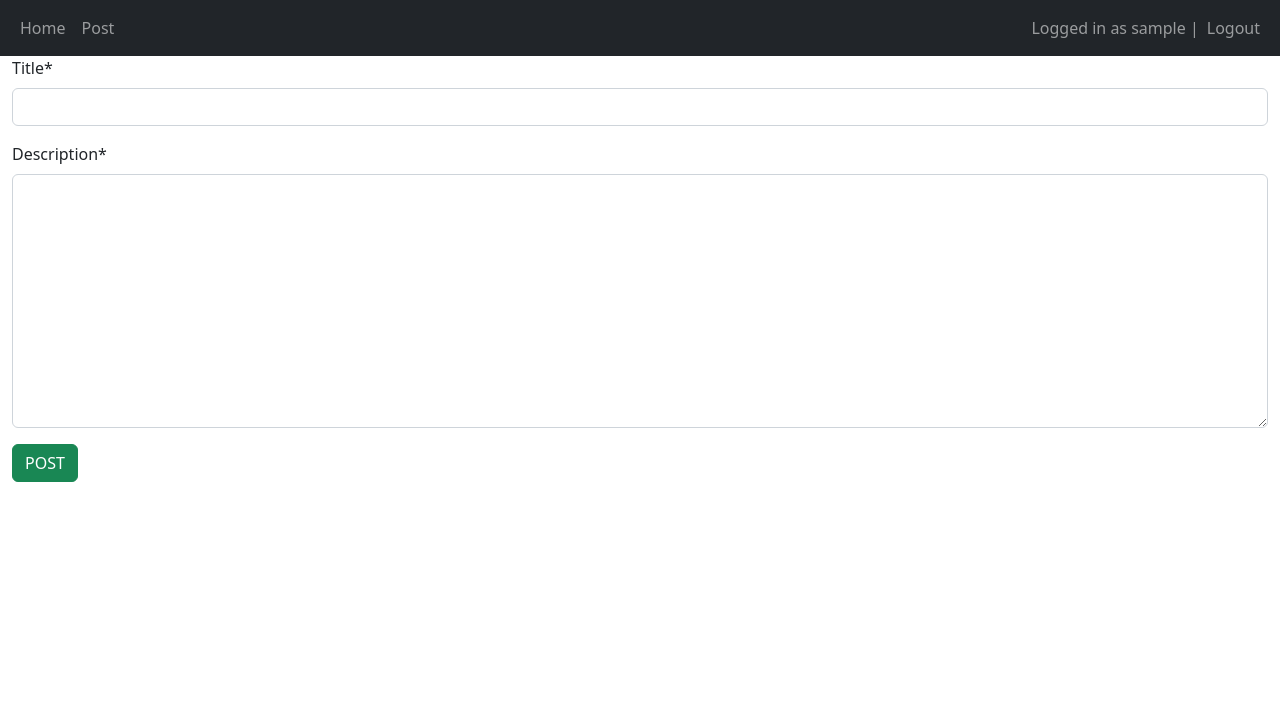
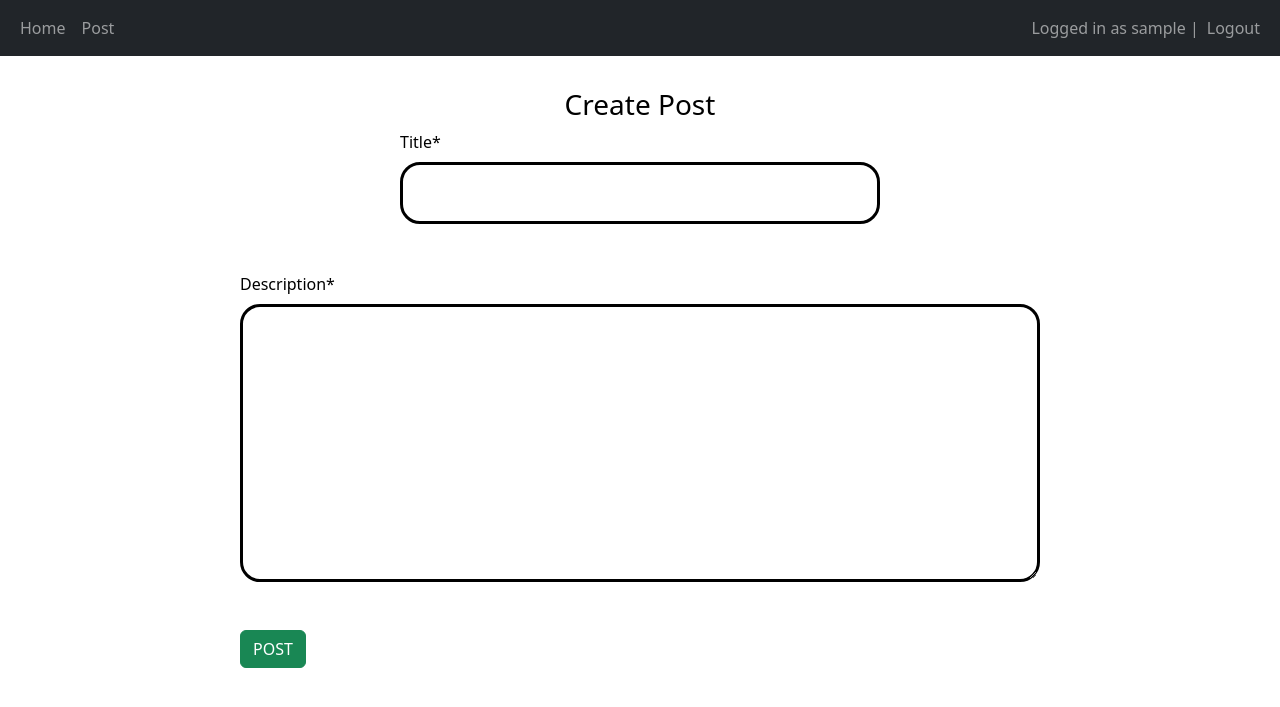
Before and after one commit to jintusarma/Blog_Website, a Django app: page /create-post/ in a window 1280 px wide. Shown: the top 707 px of the page. Run offline with Django 4.2, Linux system fonts and the light colour scheme; the visitor is signed in with stand-in values (Sample User, id 1); some libraries are stand-ins or nearby versions.

Commit message:
Added Mod

```diff
--- a/main/templates/main/base.html
+++ b/main/templates/main/base.html
@@ -43,4 +43,5 @@
     </div>
     <script src="https://cdn.jsdelivr.net/npm/bootstrap@5.2.0-beta1/dist/js/bootstrap.bundle.min.js" integrity="sha384-pprn3073KE6tl6bjs2QrFaJGz5/SUsLqktiwsUTF55Jfv3qYSDhgCecCxMW52nD2" crossorigin="anonymous"></script>
 </body>
+
 </html>
--- a/main/templates/main/create_post.html
+++ b/main/templates/main/create_post.html
@@ -1,12 +1,46 @@
 {% extends 'main/base.html' %}
-{% block title %}Login{% endblock  %}
+{% block title %}Login{% endblock %}
 
 {% load crispy_forms_tags %}
 
 
 {% block content %}
+<center><h3>Create Post</h3></center>
 <form method="post">
-{% csrf_token %} {{form|crispy}}
-<button type="submit" class="btn btn-success">POST</button>
+    {% csrf_token %} {{form|crispy}}
+    <button type="submit" class="btn btn-success">POST</button>
 </form>
-{% endblock  %}
+
+<style>
+    * {
+        color: black;
+    }
+
+    div {
+        display: grid;
+        justify-content: center;
+        /* padding: 1em; */
+        /* margin-bottom: 1em; */
+    }
+
+    nav {
+        margin-bottom: 2em;
+    }
+
+    #id_title {
+        /* background-color: black; */
+        border: 3px solid black;
+        border-radius: 20px;
+        padding: 1em 2em 1em 2em;
+        width: 30em;
+        margin-bottom: 2em;
+    }
+    #id_description{
+        border: 3px solid black;
+        border-radius: 20px;
+        padding: 1em 2em 1em 2em;
+        width: 50em;
+        margin-bottom: 2em;
+    }
+</style>
+{% endblock %}
--- a/main/templates/main/home.html
+++ b/main/templates/main/home.html
@@ -11,13 +11,14 @@
             <h5 class="card-title">{{post.title}}</h5>
             <p>{{post.description}}</p>
         </div>
-        {% if user == post.author %}
         <div>
+            {% if user == post.author or perms.main.delete_post %}
 
-                <form method="DELETE">
+                <form method="POST">
                     {% csrf_token %}
                     <button type="submit" class="btn btn-danger" name="post-id" value="{{post.id}}">Delete</button>
                 </form>
+
             {% endif %}
         </div>
     </div>
--- a/main/views.py
+++ b/main/views.py
@@ -1,6 +1,6 @@
 from django.shortcuts import render , redirect
 from .forms import PostForm, RegisterForm
-from django.contrib.auth.decorators import login_required
+from django.contrib.auth.decorators import login_required , permission_required
 from django.contrib.auth import login , logout , authenticate
 from . models import Post
 
@@ -9,9 +9,12 @@ from . models import Post
 def home(requests):
     posts = Post.objects.all()
 
-    if requests.method == "DELETE":
-        post_id = requests.DELETE.get("post-id")
-        print(post_id)
+    if requests.method == "POST":
+        post_id = requests.POST.get("post-id")
+        post = Post.objects.filter(id=post_id).first()
+        if post and post.author == (requests.user or requests.user.has_perms("main.delete_post")):
+            post.delete()
+        # print(post_id)
     return render(requests, 'main/home.html', {"posts":posts})
 
 
```
